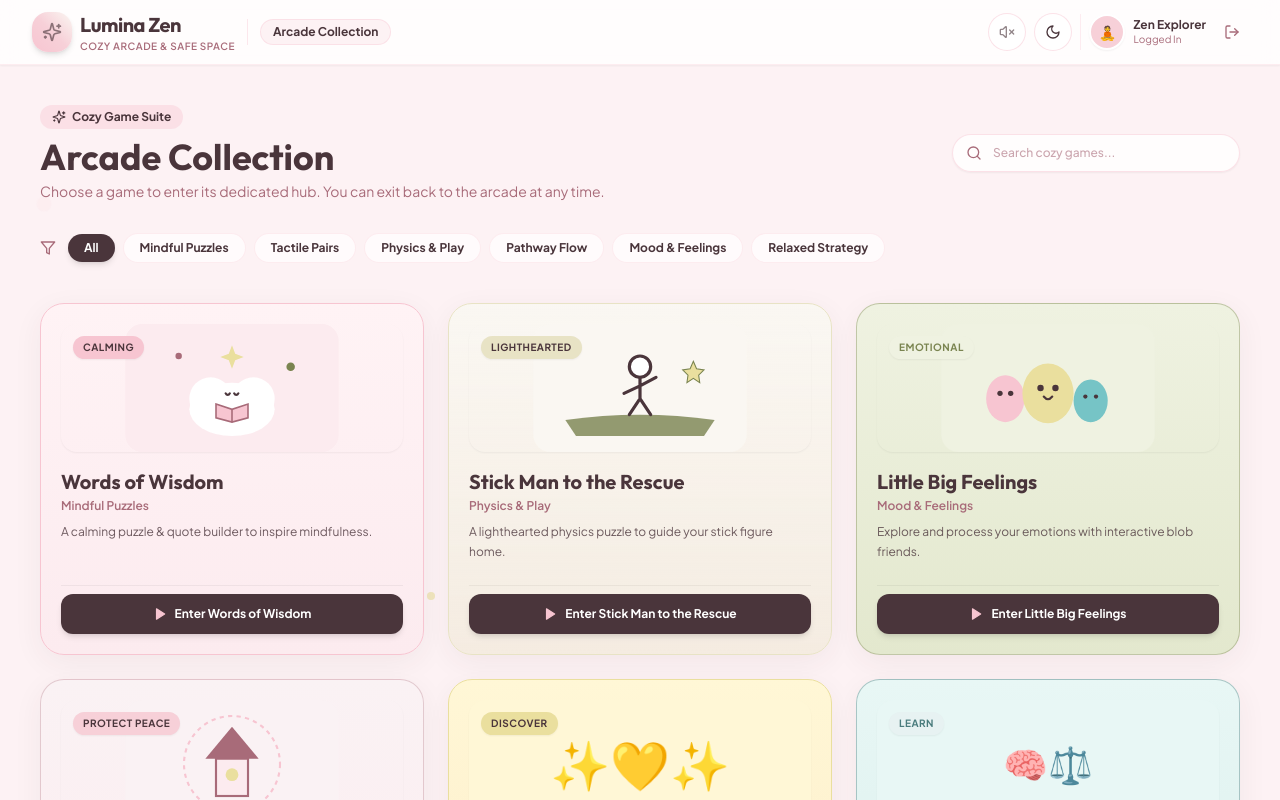
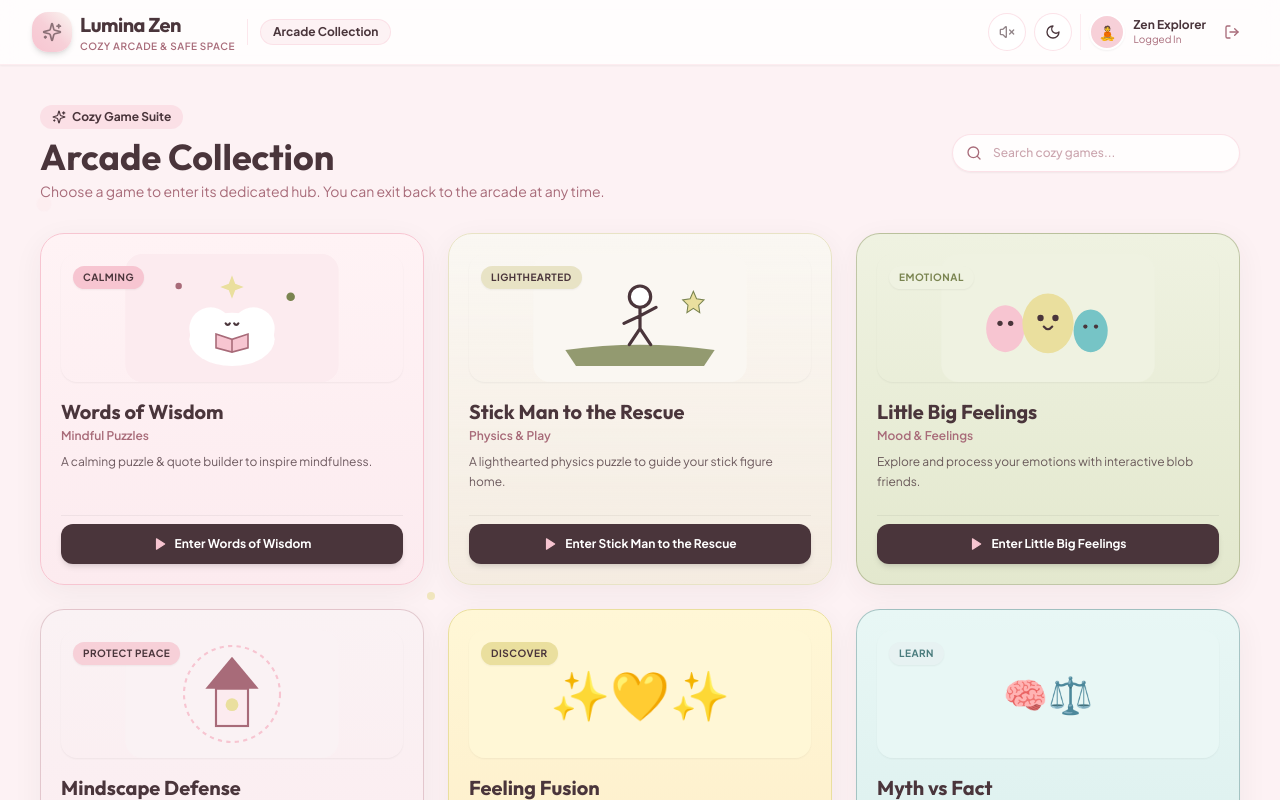
Before and after one commit to MUHD-UNAIS/Arcade, a React (Vite) app: page / in a window 1280 px wide. Both pictures are taken after a click on the button "Continue as Guest". Shown: the top 800 px of the page. Built offline with nearby package versions, Linux system fonts and the light colour scheme.

Commit message:
removed filters from home page

```diff
--- a/src/components/EmbeddedGame.jsx
+++ b/src/components/EmbeddedGame.jsx
@@ -26,8 +26,9 @@ export function EmbeddedGame({ gameId, title, onBackToArcade }) {
       <iframe
         title={title}
         src={gamePath}
-        className="h-full w-full border-0"
+        className="block h-[100dvh] min-h-full w-full border-0"
         allow="autoplay; fullscreen"
+        allowFullScreen
       />
     </div>
   );
--- a/src/components/Screen2_ArcadeCollection.jsx
+++ b/src/components/Screen2_ArcadeCollection.jsx
@@ -1,10 +1,9 @@
 import React, { useState } from 'react';
-import { Search, Sparkles, Play, Rocket, Filter } from 'lucide-react';
+import { Search, Sparkles, Play, Rocket } from 'lucide-react';
 import { sounds } from '../SoundEffects';
 
 export function Screen2_ArcadeCollection({ onSelectGame }) {
   const [searchQuery, setSearchQuery] = useState('');
-  const [selectedCategory, setSelectedCategory] = useState('All');
 
   const games = [
     {
@@ -138,14 +137,10 @@ export function Screen2_ArcadeCollection({ onSelectGame }) {
     }
   ];
 
-  const categories = ['All', 'Mindful Puzzles', 'Tactile Pairs', 'Physics & Play', 'Pathway Flow', 'Mood & Feelings', 'Relaxed Strategy'];
-
-  const filteredGames = games.filter(game => {
-    const matchesCategory = selectedCategory === 'All' || game.category === selectedCategory;
-    const matchesSearch = game.title.toLowerCase().includes(searchQuery.toLowerCase()) ||
-      game.description.toLowerCase().includes(searchQuery.toLowerCase());
-    return matchesCategory && matchesSearch;
-  });
+  const visibleGames = games.filter(game =>
+    game.title.toLowerCase().includes(searchQuery.toLowerCase()) ||
+    game.description.toLowerCase().includes(searchQuery.toLowerCase())
+  );
 
   return (
     <div className="min-h-[calc(100vh-4rem)] p-4 sm:p-6 lg:p-10 max-w-7xl mx-auto">
@@ -178,29 +173,9 @@ export function Screen2_ArcadeCollection({ onSelectGame }) {
         </div>
       </div>
 
-      {/* Category Pills */}
-      <div className="flex items-center gap-2 overflow-x-auto pb-4 mb-6 no-scrollbar">
-        <Filter className="w-4 h-4 text-zen-mauve shrink-0 mr-1" />
-        {categories.map((cat) => (
-          <button
-            key={cat}
-            onClick={() => {
-              setSelectedCategory(cat);
-              sounds.playClick();
-            }}
-            className={`px-4 py-1.5 rounded-full text-xs font-bold transition-all whitespace-nowrap ${selectedCategory === cat
-                ? 'bg-zen-plum text-white shadow-md'
-                : 'bg-white/70 text-zen-plum hover:bg-zen-pinkCard border border-zen-pinkAccent/30'
-              }`}
-          >
-            {cat}
-          </button>
-        ))}
-      </div>
-
       {/* Game Cards Grid */}
       <div className="grid grid-cols-1 md:grid-cols-2 lg:grid-cols-3 gap-6">
-        {filteredGames.map((game) => (
+        {visibleGames.map((game) => (
           <div
             key={game.id}
             onClick={() => {
```
